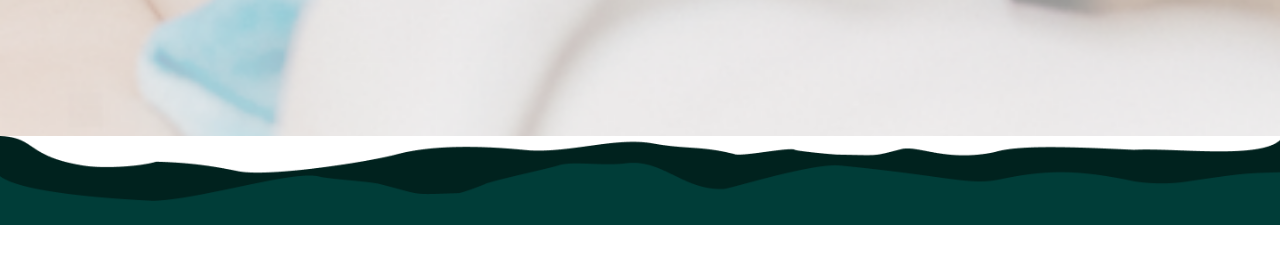
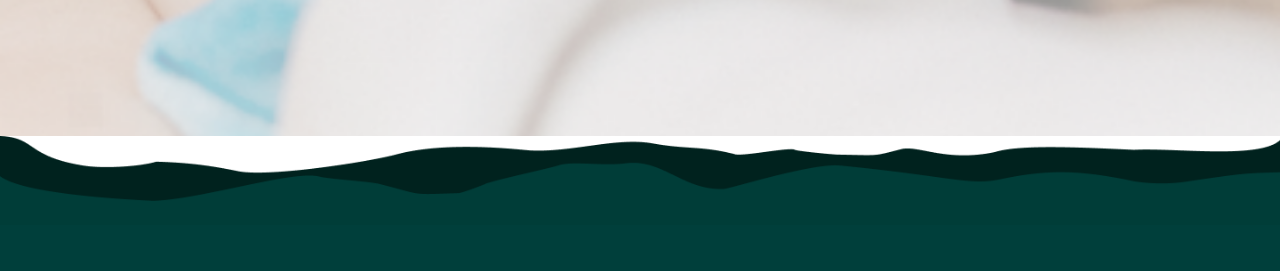
Before and after one commit to nhad1702/Toong-Adventure-project, a plain HTML site: page html/About.html in a window 1280 px wide. Shown: the part 5182-5453 px from the top of the page. Drawn offline with Linux system fonts and the light colour scheme.

Commit message:
fix bottom About

```diff
--- a/css/About.css
+++ b/css/About.css
@@ -63,7 +63,7 @@ header {
 }
 
 section {
-    height: 100vh;
+    height: 100%;
 }
 
 .intro {
@@ -427,8 +427,7 @@ columns: 3;
 }
 
 .footerImg {
-    height: 100%;
-    margin-bottom: -200px;
+    margin-bottom: -5px;
 }
 
 footer {
```
